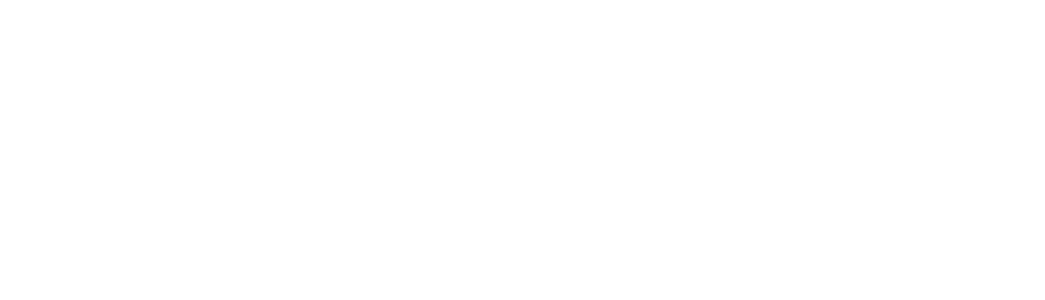
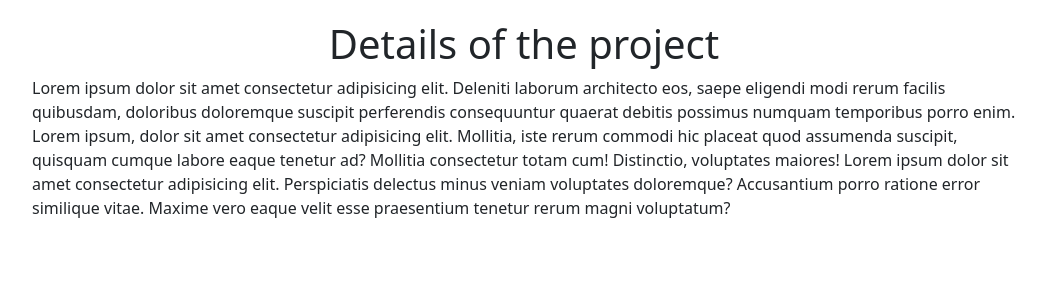
Before and after one commit to cs21b040/team5, a React (Create React App) app in the folder frontend/: page /research/projectdetails in a window 1280 px wide. Before the commit this address had no page. Shown: the top 300 px of the page, without its empty margins (116-1161 px from the left). Built offline with nearby package versions, Linux system fonts and the light colour scheme.

Commit message:
Research page

```diff
--- a/frontend/src/App.js
+++ b/frontend/src/App.js
@@ -7,7 +7,9 @@
 import SignUp from './routes/SignUp';
 import Login from './routes/Login';
 import Profile from './routes/Profile';
+import ProjectDetails from './routes/projectDetails';
 import 'bootstrap/dist/css/bootstrap.min.css';
+
 function App() {
   return (
     <BrowserRouter>
@@ -19,6 +21,7 @@
           <Route path="/alumni" element={<Alumni />} />
           <Route path="/research" element={<Research />} />
           <Route path="/profile" element={<Profile/>} />
+          <Route path="/research/projectdetails" element={<ProjectDetails/>} />
         </Routes>
      </BrowserRouter>
   );
--- a/frontend/src/Components/Header.js
+++ b/frontend/src/Components/Header.js
@@ -17,7 +17,7 @@
           <Nav className="ms-auto">
             <Nav.Link href="/">Home</Nav.Link>
             <Navbar>
-            <button variant="primary" onClick={handleShow} style={{backgroundColor: '#212529', margin: '0', border: '0', color:'#ffffff8c'}}>Academics</button>
+            <button variant="primary" onClick={handleShow} style={{backgroundColor: '#212529', margin: '0', border: '0', color:'#ffffff8c', paddingLeft:'0'}}>Academics</button>
 
                 <Offcanvas show={show} onHide={handleClose}>
                   <Offcanvas.Header closeButton>
--- a/frontend/src/Components/Research-card.js
+++ b/frontend/src/Components/Research-card.js
@@ -3,13 +3,13 @@
 import Card from 'react-bootstrap/Card';
 import logo from './assets/iittp.png';
 import Project_info from './project_info';
+import {useNavigate} from 'react-router-dom';
 
 function Project(props) {
-
-  function info_click() {
-    document.getElementById("lightbox").style.display = "block";
+  const navigate=useNavigate();
+  const info_click=()=> {
+    navigate('/research/projectdetails');
   }
-
     return (
       <div className="mx-2 my-2">
         <Card style={{ width: '20rem' }}>
--- a/frontend/src/routes/Research.js
+++ b/frontend/src/routes/Research.js
@@ -8,6 +8,7 @@
 function Research() {
 
   function add_click(count) {
+
     addCard(count + 1);
     return count + 1;
   }
--- /dev/null
+++ b/frontend/src/routes/projectDetails.js
@@ -0,0 +1,13 @@
+import React from 'react'
+
+function ProjectDetails() {
+  return (
+    <div>
+      <div className="content">
+          <h1>Details of the project</h1>
+          <p>Lorem ipsum dolor sit amet consectetur adipisicing elit. Deleniti laborum architecto eos, saepe eligendi modi rerum facilis quibusdam, doloribus doloremque suscipit perferendis consequuntur quaerat debitis possimus numquam temporibus porro enim. Lorem ipsum, dolor sit amet consectetur adipisicing elit. Mollitia, iste rerum commodi hic placeat quod assumenda suscipit, quisquam cumque labore eaque tenetur ad? Mollitia consectetur totam cum! Distinctio, voluptates maiores! Lorem ipsum dolor sit amet consectetur adipisicing elit. Perspiciatis delectus minus veniam voluptates doloremque? Accusantium porro ratione error similique vitae. Maxime vero eaque velit esse praesentium tenetur rerum magni voluptatum?</p>
+        </div>
+    </div>
+  )
+}
+export default ProjectDetails
```
